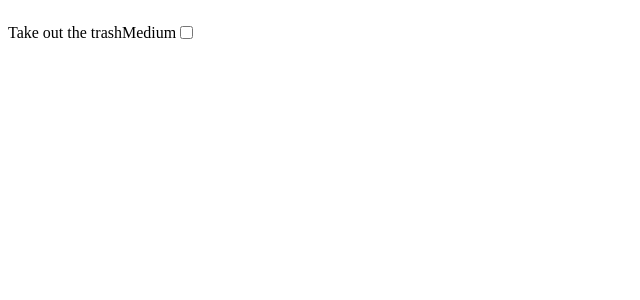
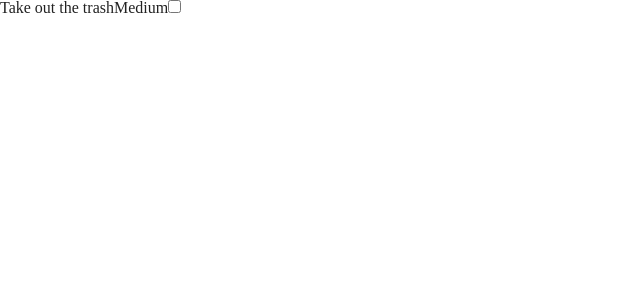
Before and after one commit to kamildomagalski/ToDo-App, a React (Create React App) app: page / in a window 1280 px wide. Shown: the top 300 px of the page, without its empty margins (0-640 px from the left). Built offline with nearby package versions, Linux system fonts and the light colour scheme.

Commit message:
add reset and base file with css rules

```diff
--- /dev/null
+++ b/src/scss/_base.scss
@@ -0,0 +1,4 @@
+html{
+  box-sizing: border-box;
+
+}
--- /dev/null
+++ b/src/scss/_reset.scss
@@ -0,0 +1,367 @@
+/* http://meyerweb.com/eric/tools/css/reset/
+   v2.0-modified | 20110126
+   License: none (public domain)
+*/
+
+html, body, div, span, applet, object, iframe,
+h1, h2, h3, h4, h5, h6, p, blockquote, pre,
+a, abbr, acronym, address, big, cite, code,
+del, dfn, em, img, ins, kbd, q, s, samp,
+small, strike, strong, sub, sup, tt, var,
+b, u, i, center,
+dl, dt, dd, ol, ul, li,
+fieldset, form, label, legend,
+table, caption, tbody, tfoot, thead, tr, th, td,
+article, aside, canvas, details, embed,
+figure, figcaption, footer, header, hgroup,
+menu, nav, output, ruby, section, summary,
+time, mark, audio, video {
+  margin: 0;
+  padding: 0;
+  border: 0;
+  font-size: 100%;
+  font: inherit;
+  vertical-align: baseline;
+  text-decoration: none;
+}
+
+/* make sure to set some focus styles for accessibility */
+:focus {
+  outline: 0;
+}
+
+/* HTML5 display-role reset for older browsers */
+article, aside, details, figcaption, figure,
+footer, header, hgroup, menu, nav, section {
+  display: block;
+}
+
+body {
+  line-height: 1;
+}
+
+ol, ul {
+  list-style: none;
+}
+
+blockquote, q {
+  quotes: none;
+}
+
+blockquote:before, blockquote:after,
+q:before, q:after {
+  content: '';
+  content: none;
+}
+
+table {
+  border-collapse: collapse;
+  border-spacing: 0;
+}
+
+input[type=search]::-webkit-search-cancel-button,
+input[type=search]::-webkit-search-decoration,
+input[type=search]::-webkit-search-results-button,
+input[type=search]::-webkit-search-results-decoration {
+  -webkit-appearance: none;
+  -moz-appearance: none;
+}
+
+input[type=search] {
+  -webkit-appearance: none;
+  -moz-appearance: none;
+  -webkit-box-sizing: content-box;
+  -moz-box-sizing: content-box;
+  box-sizing: content-box;
+}
+
+textarea {
+  overflow: auto;
+  vertical-align: top;
+  resize: vertical;
+}
+
+/**
+ * Correct `inline-block` display not defined in IE 6/7/8/9 and Firefox 3.
+ */
+
+audio,
+canvas,
+video {
+  display: inline-block;
+  *display: inline;
+  *zoom: 1;
+  max-width: 100%;
+}
+
+/**
+ * Prevent modern browsers from displaying `audio` without controls.
+ * Remove excess height in iOS 5 devices.
+ */
+
+audio:not([controls]) {
+  display: none;
+  height: 0;
+}
+
+/**
+ * Address styling not present in IE 7/8/9, Firefox 3, and Safari 4.
+ * Known issue: no IE 6 support.
+ */
+
+[hidden] {
+  display: none;
+}
+
+/**
+ * 1. Correct text resizing oddly in IE 6/7 when body `font-size` is set using
+ *    `em` units.
+ * 2. Prevent iOS text size adjust after orientation change, without disabling
+ *    user zoom.
+ */
+
+html {
+  font-size: 100%; /* 1 */
+  -webkit-text-size-adjust: 100%; /* 2 */
+  -ms-text-size-adjust: 100%; /* 2 */
+}
+
+/**
+ * Address `outline` inconsistency between Chrome and other browsers.
+ */
+
+a:focus {
+  outline: thin dotted;
+}
+
+/**
+ * Improve readability when focused and also mouse hovered in all browsers.
+ */
+
+a:active,
+a:hover {
+  outline: 0;
+}
+
+/**
+ * 1. Remove border when inside `a` element in IE 6/7/8/9 and Firefox 3.
+ * 2. Improve image quality when scaled in IE 7.
+ */
+
+img {
+  border: 0; /* 1 */
+  -ms-interpolation-mode: bicubic; /* 2 */
+}
+
+/**
+ * Address margin not present in IE 6/7/8/9, Safari 5, and Opera 11.
+ */
+
+figure {
+  margin: 0;
+}
+
+/**
+ * Correct margin displayed oddly in IE 6/7.
+ */
+
+form {
+  margin: 0;
+}
+
+/**
+ * Define consistent border, margin, and padding.
+ */
+
+fieldset {
+  border: 1px solid #c0c0c0;
+  margin: 0 2px;
+  padding: 0.35em 0.625em 0.75em;
+}
+
+/**
+ * 1. Correct color not being inherited in IE 6/7/8/9.
+ * 2. Correct text not wrapping in Firefox 3.
+ * 3. Correct alignment displayed oddly in IE 6/7.
+ */
+
+legend {
+  border: 0; /* 1 */
+  padding: 0;
+  white-space: normal; /* 2 */
+  *margin-left: -7px; /* 3 */
+}
+
+/**
+ * 1. Correct font size not being inherited in all browsers.
+ * 2. Address margins set differently in IE 6/7, Firefox 3+, Safari 5,
+ *    and Chrome.
+ * 3. Improve appearance and consistency in all browsers.
+ */
+
+button,
+input,
+select,
+textarea {
+  font-size: 100%; /* 1 */
+  margin: 0; /* 2 */
+  vertical-align: baseline; /* 3 */
+  *vertical-align: middle; /* 3 */
+}
+
+/**
+ * Address Firefox 3+ setting `line-height` on `input` using `!important` in
+ * the UA stylesheet.
+ */
+
+button,
+input {
+  line-height: normal;
+}
+
+/**
+ * Address inconsistent `text-transform` inheritance for `button` and `select`.
+ * All other form control elements do not inherit `text-transform` values.
+ * Correct `button` style inheritance in Chrome, Safari 5+, and IE 6+.
+ * Correct `select` style inheritance in Firefox 4+ and Opera.
+ */
+
+button,
+select {
+  text-transform: none;
+}
+
+/**
+ * 1. Avoid the WebKit bug in Android 4.0.* where (2) destroys native `audio`
+ *    and `video` controls.
+ * 2. Correct inability to style clickable `input` types in iOS.
+ * 3. Improve usability and consistency of cursor style between image-type
+ *    `input` and others.
+ * 4. Remove inner spacing in IE 7 without affecting normal text inputs.
+ *    Known issue: inner spacing remains in IE 6.
+ */
+
+button,
+html input[type="button"], /* 1 */
+input[type="reset"],
+input[type="submit"] {
+  -webkit-appearance: button; /* 2 */
+  cursor: pointer; /* 3 */
+  *overflow: visible;  /* 4 */
+}
+
+/**
+ * Re-set default cursor for disabled elements.
+ */
+
+button[disabled],
+html input[disabled] {
+  cursor: default;
+}
+
+/**
+ * 1. Address box sizing set to content-box in IE 8/9.
+ * 2. Remove excess padding in IE 8/9.
+ * 3. Remove excess padding in IE 7.
+ *    Known issue: excess padding remains in IE 6.
+ */
+
+input[type="checkbox"],
+input[type="radio"] {
+  box-sizing: border-box; /* 1 */
+  padding: 0; /* 2 */
+  *height: 13px; /* 3 */
+  *width: 13px; /* 3 */
+}
+
+/**
+ * 1. Address `appearance` set to `searchfield` in Safari 5 and Chrome.
+ * 2. Address `box-sizing` set to `border-box` in Safari 5 and Chrome
+ *    (include `-moz` to future-proof).
+ */
+
+input[type="search"] {
+  -webkit-appearance: textfield; /* 1 */
+  -moz-box-sizing: content-box;
+  -webkit-box-sizing: content-box; /* 2 */
+  box-sizing: content-box;
+}
+
+/**
+ * Remove inner padding and search cancel button in Safari 5 and Chrome
+ * on OS X.
+ */
+
+input[type="search"]::-webkit-search-cancel-button,
+input[type="search"]::-webkit-search-decoration {
+  -webkit-appearance: none;
+}
+
+/**
+ * Remove inner padding and border in Firefox 3+.
+ */
+
+button::-moz-focus-inner,
+input::-moz-focus-inner {
+  border: 0;
+  padding: 0;
+}
+
+/**
+ * 1. Remove default vertical scrollbar in IE 6/7/8/9.
+ * 2. Improve readability and alignment in all browsers.
+ */
+
+textarea {
+  overflow: auto; /* 1 */
+  vertical-align: top; /* 2 */
+}
+
+/**
+ * Remove most spacing between table cells.
+ */
+
+table {
+  border-collapse: collapse;
+  border-spacing: 0;
+}
+
+html,
+button,
+input,
+select,
+textarea {
+  color: #222;
+}
+
+
+::-moz-selection {
+  background: #b3d4fc;
+  text-shadow: none;
+}
+
+::selection {
+  background: #b3d4fc;
+  text-shadow: none;
+}
+
+img {
+  vertical-align: middle;
+}
+
+fieldset {
+  border: 0;
+  margin: 0;
+  padding: 0;
+}
+
+textarea {
+  resize: vertical;
+}
+
+.chromeframe {
+  margin: 0.2em 0;
+  background: #ccc;
+  color: #000;
+  padding: 0.2em 0;
+}
--- a/src/scss/main.scss
+++ b/src/scss/main.scss
@@ -1,3 +1,7 @@
+@import 'reset';
+@import 'base';
+
+
 @import 'app';
 @import "rowContainer";
 @import "taskRow";
```
